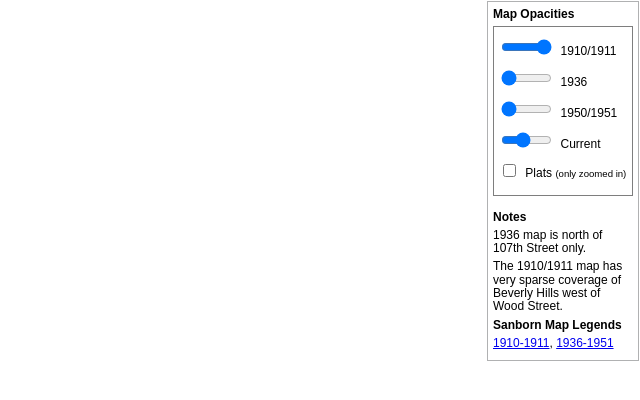
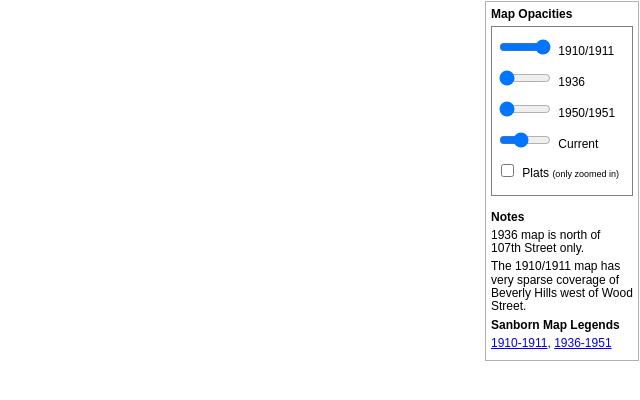
Before and after one commit to timblackburn/ridge_map, a plain HTML site: page index.html in a window 1280 px wide. Shown: the whole page, without its empty margins (640-1280 px from the left). Drawn offline with nearby package versions, Linux system fonts and the light colour scheme.

Commit message:
formatting

```diff
--- a/index.html
+++ b/index.html
@@ -8,14 +8,14 @@
   <style type="text/css">
     body {margin: 0;padding: 0;background-color: white;} html, body, #map{width: 100%;height: 100%;}
     #map { position:absolute; top:0; bottom:0; width:100%; background: white; z-index: 1; }
-    #sliders{ position: absolute; padding:5px; top: 1px; right: 1px; width:140px; z-index: 5; border:1px solid #58595d78; background: rgba(255, 255, 255, 0.8)}
+    #sliders{ position: absolute; padding:5px; top: 1px; right: 1px; width:142px; z-index: 5; border:1px solid #58595d78; background: rgba(255, 255, 255, 0.8)}
     body {
      font-family: Arial, sans-serif;
      font-size: 12px;
    }
     label {
      display: inline-block;
-     padding: 0px 0px 10px 3px;
+     padding: 0px 0px 10px 2px;
     }
     p {line-height:1.1; margin:0px 0px 5px 0px; padding:0px}
     input[type="range"] {width: 40%;}
@@ -57,7 +57,7 @@
 
 
     <input id="checkbox_eight_acre" type="checkbox" value="checked" onclick="if (this.checked) { eighty_acre.addTo(map);} else {eighty_acre.remove();}">
-    <label>Plats</label> <span style="font-size: 0.8em">(only zoomed in)</span>
+    <label>Plats</label> <span style="font-size: 0.75em">(only zoomed in)</span>
     </div>
     <br/>
     <h3>Notes</h3><p>1936 map is north of 107th Street only.</p><p>The 1910/1911 map has very sparse coverage of Beverly Hills west of Wood Street.</p>
@@ -97,7 +97,7 @@
     var sanborn1950 = L.tileLayer('https://timblackburn.github.io/ridge_map_1950_1951/{z}/{x}/{y}.png', {bounds: [[41.736420,-87.646357],[41.673448,-87.680988]], minZoom: 12,maxNativeZoom: 19, maxZoom: 21, tms: false, attribution: attr});
     sanborn1950.setOpacity(0);
 
-    var eighty_acre= L.tileLayer('https://timblackburn.github.io/ridge_map_eighty_acres/{z}/{x}/{y}.png', {minZoom: 17, maxNativeZoom: 19, maxZoom: 21, tms: false, attribution: attr});
+    var eighty_acre= L.tileLayer('https://timblackburn.github.io/ridge_map_eighty_acres/{z}/{x}/{y}.png', {minZoom: 17, maxNativeZoom: 19, maxZoom: 21, tms: false, attribution: "City of Chicago <a href='https://gisapps.chicago.gov/KioskMap/'>80 Acre Plat Maps</a>"});
 
 </script>
 </body>
```
